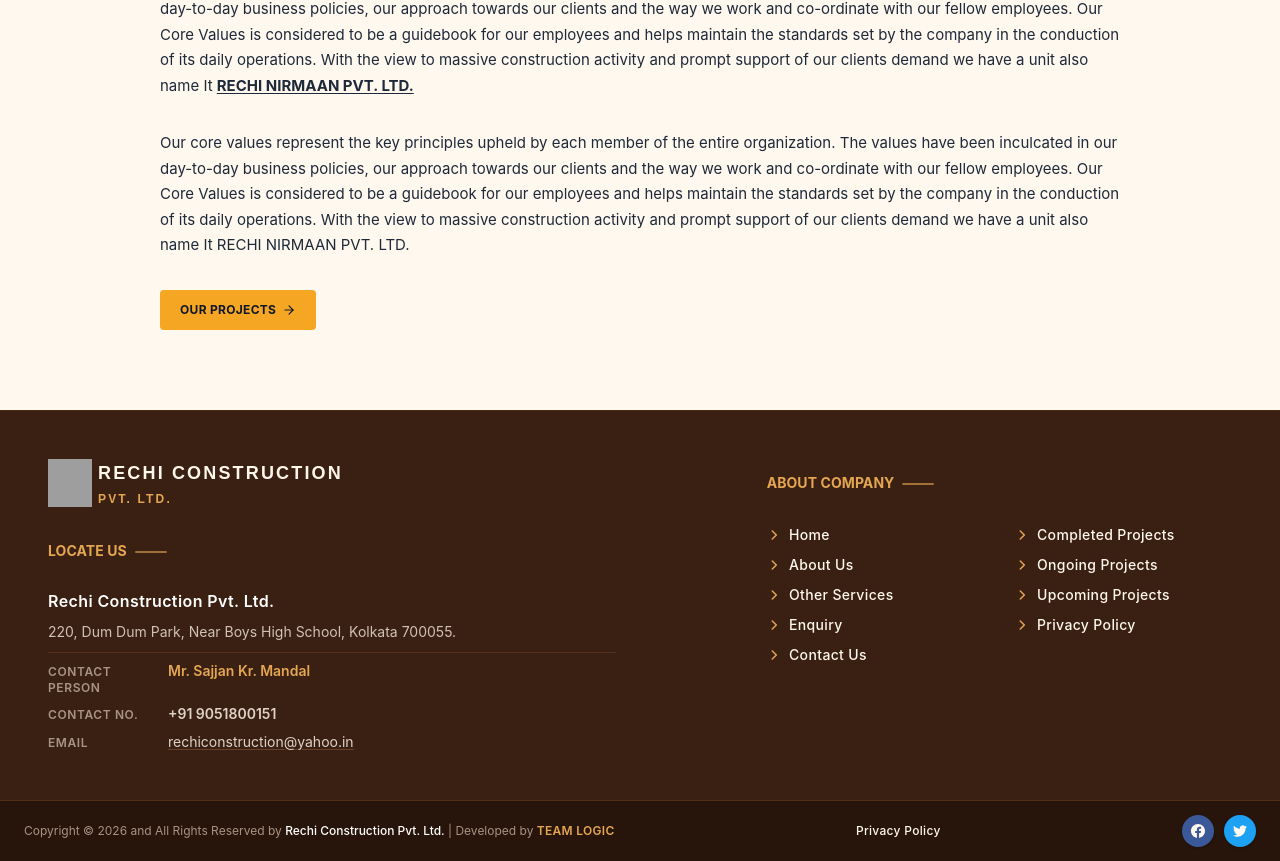
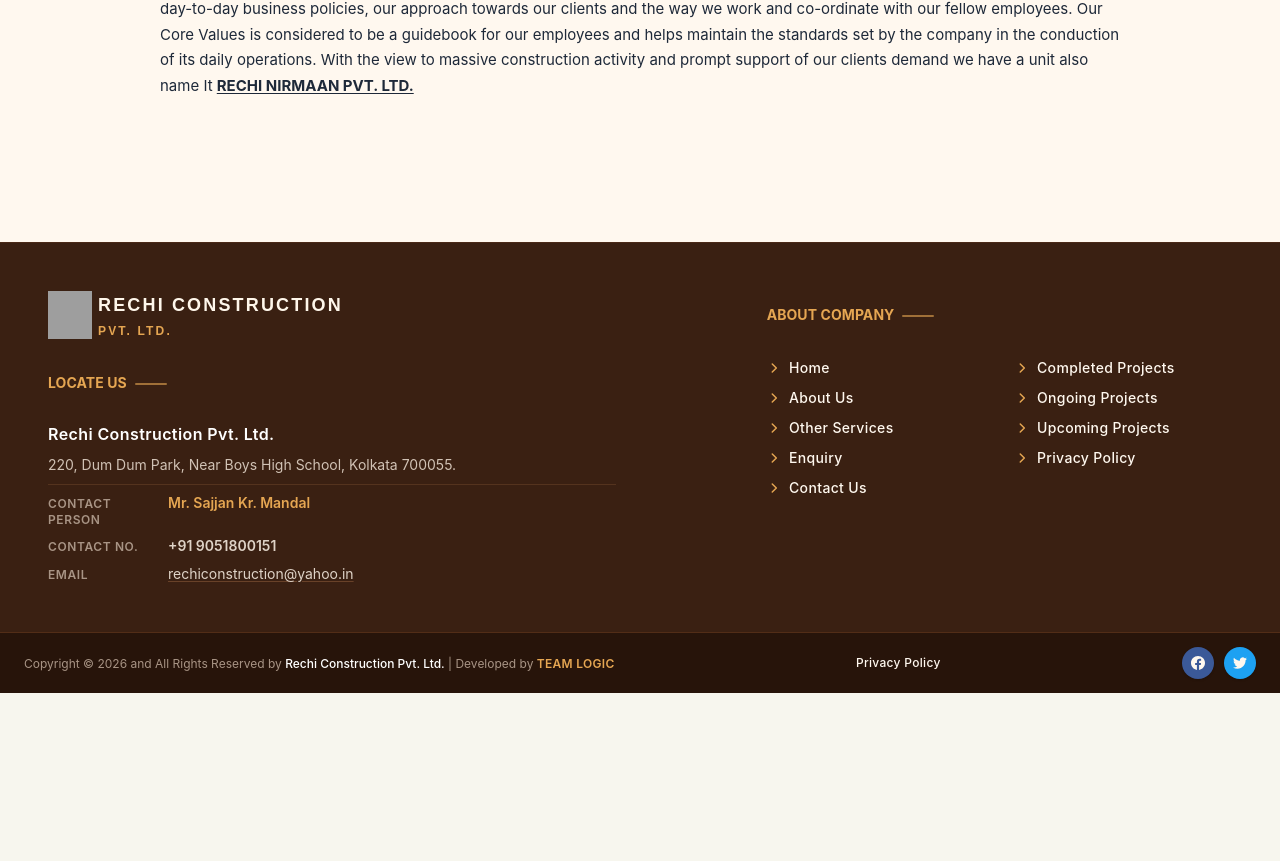
Before and after one commit to Arpit-nx/RechiCons, a React (Vite) app in the folder migrated_frontend/: page /about in a window 1280 px wide. Shown: the part 1154-2015 px from the top of the page. After the commit the page ends 1847 px from the top, so only its background shows below. Built offline with nearby package versions, Linux system fonts and the light colour scheme; grey boxes are pictures that could not be loaded.

Commit message:
Final changes for delivery

```diff
--- a/migrated_frontend/src/component/nav_bar.jsx
+++ b/migrated_frontend/src/component/nav_bar.jsx
@@ -178,6 +178,19 @@
             </span>
           </div>
 
+          {/* Completed Projects */}
+          <Link
+            to="/projects/completed"
+            onClick={() => setIsOpen(false)}
+            className={`block px-5 py-3.5 text-sm font-medium transition-all ${
+              location.pathname === "/projects/completed"
+                ? "bg-white/10 text-[#c9a227]"
+                : "text-white/80 hover:bg-white/5 hover:text-[#c9a227]"
+            }`}
+          >
+            Completed Projects
+          </Link>
+
           {/* Ongoing Projects */}
           <Link
             to="/projects/ongoing"
@@ -189,19 +202,6 @@
             }`}
           >
             Ongoing Projects
-          </Link>
-
-          {/* Completed Projects */}
-          <Link
-            to="/projects/completed"
-            onClick={() => setIsOpen(false)}
-            className={`block px-5 py-3.5 text-sm font-medium transition-all ${
-              location.pathname === "/projects/completed"
-                ? "bg-white/10 text-[#c9a227]"
-                : "text-white/80 hover:bg-white/5 hover:text-[#c9a227]"
-            }`}
-          >
-            Completed Projects
           </Link>
 
           {/* Upcoming Projects */}
--- a/migrated_frontend/src/pages/about.jsx
+++ b/migrated_frontend/src/pages/about.jsx
@@ -157,13 +157,6 @@
             viewport={{ once: true }}
             variants={fadeUp}
           >
-            <a
-              href={aboutData.cta.href}
-              className="inline-flex items-center gap-1.5 bg-[#f5a623] hover:bg-[#e09415] px-5 py-2.5 text-[12px] font-bold uppercase tracking-wide text-gray-900 transition-colors rounded-sm"
-            >
-              {aboutData.cta.label}
-              <ArrowRight className="h-3.5 w-3.5" />
-            </a>
           </motion.div>
         </section>
 
--- a/migrated_frontend/src/pages/data/projectfile.js
+++ b/migrated_frontend/src/pages/data/projectfile.js
@@ -368,12 +368,6 @@
       "Our core values represent the key principles upheld by each member of the entire organization. The values have been inculcated in our day-to-day business policies, our approach towards our clients and the way we work and co-ordinate with our fellow employees. Our Core Values is considered to be a guidebook for our employees and helps maintain the standards set by the company in the conduction of its daily operations. With the view to massive construction activity and prompt support of our clients demand we have a unit also name It ",
     unitName: "RECHI NIRMAAN PVT. LTD.",
   },
-  coreValuesDuplicate:
-    "Our core values represent the key principles upheld by each member of the entire organization. The values have been inculcated in our day-to-day business policies, our approach towards our clients and the way we work and co-ordinate with our fellow employees. Our Core Values is considered to be a guidebook for our employees and helps maintain the standards set by the company in the conduction of its daily operations. With the view to massive construction activity and prompt support of our clients demand we have a unit also name It RECHI NIRMAAN PVT. LTD.",
-  cta: {
-    label: "OUR PROJECTS",
-    href: "/projects",
-  },
 };
 
 export const contactData = {
@@ -451,14 +445,7 @@
       "Assistance in legal matters related to land and property",
       "Assistance in Home Loan sanctioning",
     ],
-  },
-  {
-    id: 2,
-    title: "Testing 1",
-    imageAlt: "Testing service",
-    paragraphs: ["Testing service......"],
-    bulletPoints: [],
-  },
+  }
 ];
 
 // Add these exports to your existing projectfile.js
```
